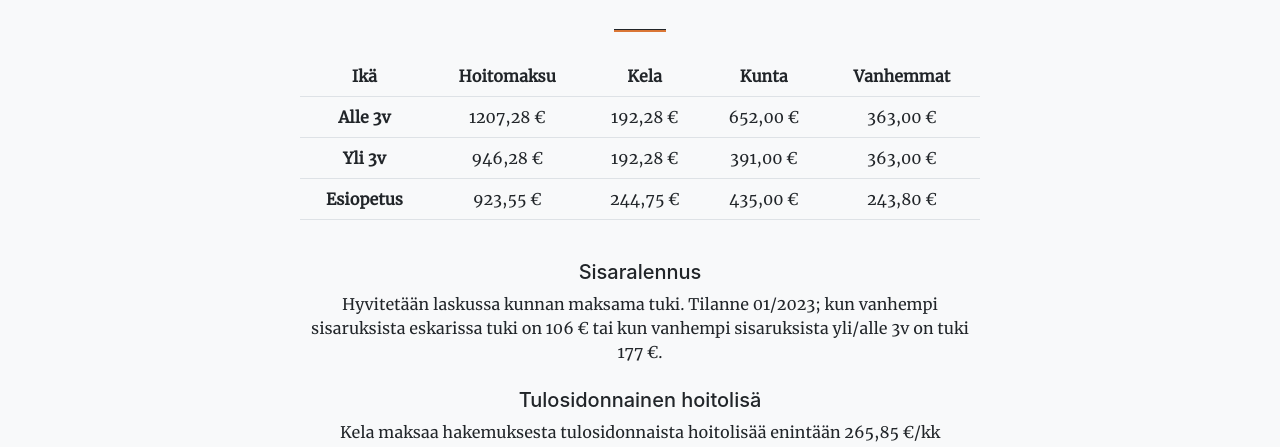
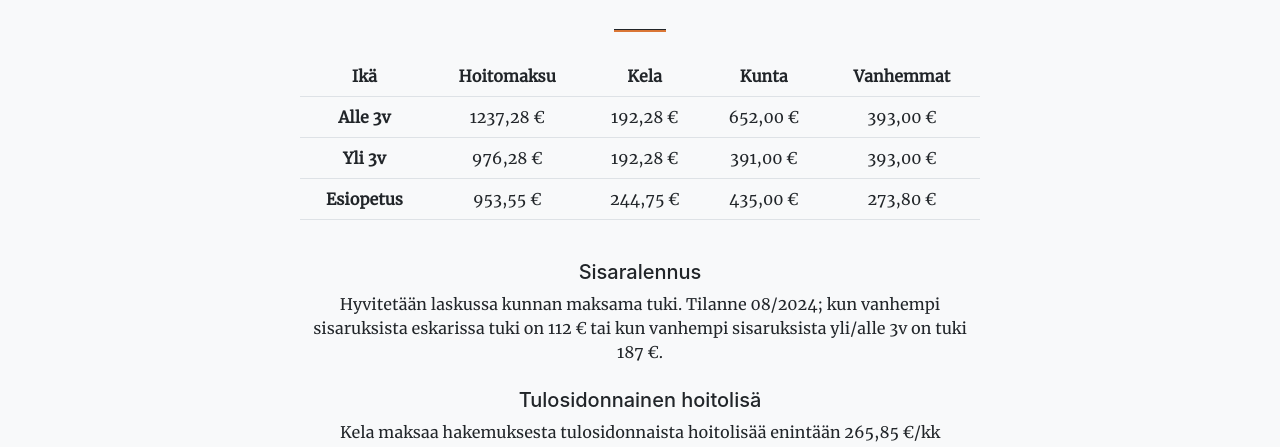
Before and after one commit to paivakotiomenapuu/paivakotiomenapuu.github.io, a Jekyll site: the page built from docs/index.html, in a window 1280 px wide and 900 px high, scrolled down 3214 px, cut to the strip 0-859 px from the top of the window. Shown: the part 153-600 px from the top of the strip. Built offline with Jekyll 4.4.1, drawn with Linux system fonts in a browser that asks for light colours; some web fonts are replaced.

Commit message:
Update prices

```diff
--- a/docs/_data/pricing.yml
+++ b/docs/_data/pricing.yml
@@ -2,8 +2,8 @@
 - title: Sisaralennus
   text: >-
     Hyvitetään laskussa kunnan maksama tuki.
-    Tilanne 01/2023;
-    kun vanhempi sisaruksista eskarissa tuki on 106 € tai kun vanhempi sisaruksista yli/alle 3v on tuki 177 €.
+    Tilanne 08/2024;
+    kun vanhempi sisaruksista eskarissa tuki on 112 € tai kun vanhempi sisaruksista yli/alle 3v on tuki 187 €.
 - title: Tulosidonnainen hoitolisä
   text: >-
     Kela maksaa hakemuksesta tulosidonnaista hoitolisää enintään 265,85 €/kk jokaisesta tukeen oikeutetusta lapsesta.
--- a/docs/_includes/pricingTable.html
+++ b/docs/_includes/pricingTable.html
@@ -12,24 +12,24 @@
     <tbody>
       <tr>
         <th scope="row">Alle 3v</th>
-        <td>1207,28 €</td>
+        <td>1237,28 €</td>
         <td>192,28 €</td>
         <td>652,00 €</td>
-        <td>363,00 €</td>
+        <td>393,00 €</td>
       </tr>
       <tr>
         <th scope="row">Yli 3v</th>
-        <td>946,28 €</td>
+        <td>976,28 €</td>
         <td>192,28 €</td>
         <td>391,00 €</td>
-        <td>363,00 €</td>
+        <td>393,00 €</td>
       </tr>
       <tr>
         <th scope="row">Esiopetus</th>
-        <td>923,55 €</td>
+        <td>953,55 €</td>
         <td>244,75 €</td>
         <td>435,00 €</td>
-        <td>243,80 €</td>
+        <td>273,80 €</td>
       </tr>
     </tbody>
   </table>
```
